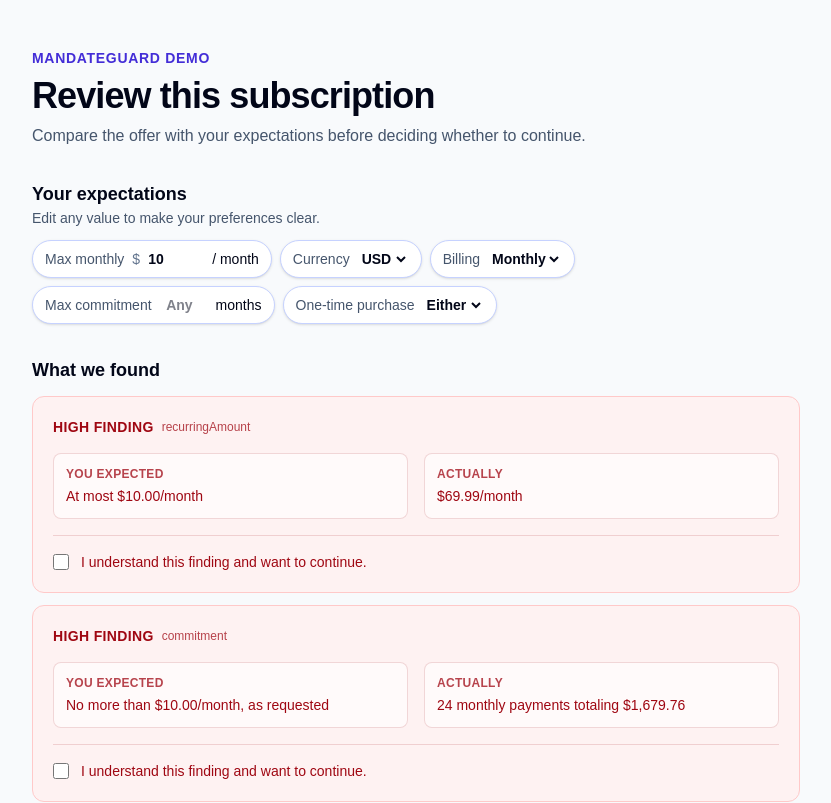
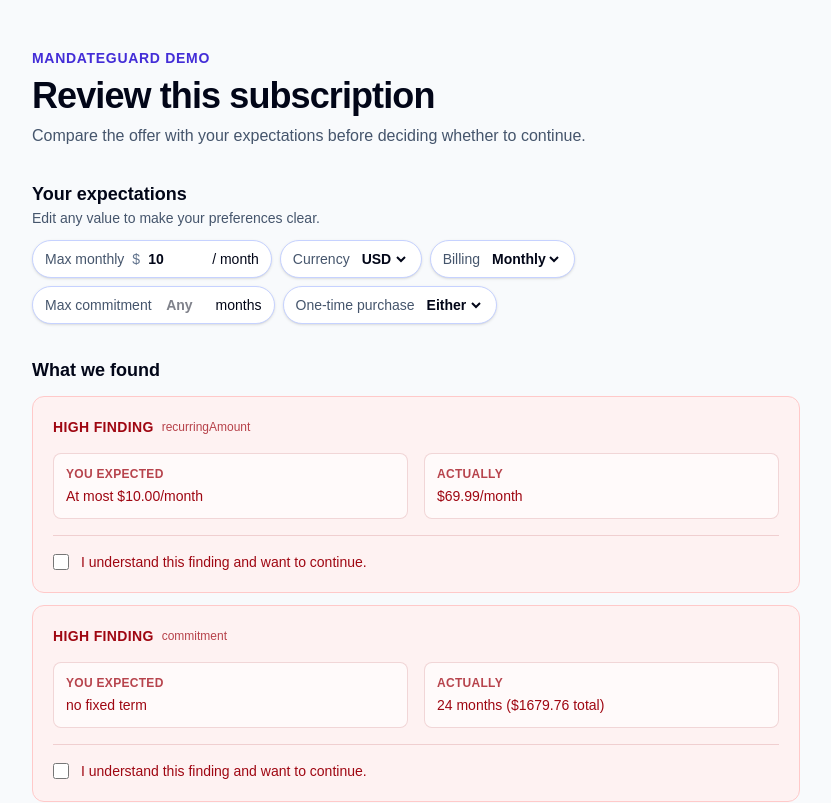
Before and after one commit to shreyav2107/MandateGuard-paypal-hackathon, a Next.js app: page / in a window 1280 px wide. Shown: the top 803 px of the page, without its empty margins (224-1055 px from the left). Built offline with nearby package versions, Linux system fonts and the light colour scheme.

Commit message:
fix page title and mock copy

```diff
--- a/app/layout.tsx
+++ b/app/layout.tsx
@@ -2,8 +2,8 @@ import type { Metadata } from "next";
 import "./globals.css";
 
 export const metadata: Metadata = {
-  title: "Create Next App",
-  description: "Generated by create next app",
+  title: "MandateGuard",
+  description: "An AI checkpoint that stops you from authorizing recurring payments you don’t understand.",
 };
 
 export default function RootLayout({ children }: LayoutProps<"/">) {
--- a/lib/mock.ts
+++ b/lib/mock.ts
@@ -43,8 +43,8 @@ export const mockTrap: CheckpointResponse = {
       id: "F2",
       field: "commitment",
       severity: "HIGH",
-      expected: "No more than $10.00/month, as requested",
-      actual: "24 monthly payments totaling $1,679.76",
+      expected: "no fixed term",
+      actual: "24 months ($1679.76 total)",
       source: "deterministic",
     },
   ],
```
